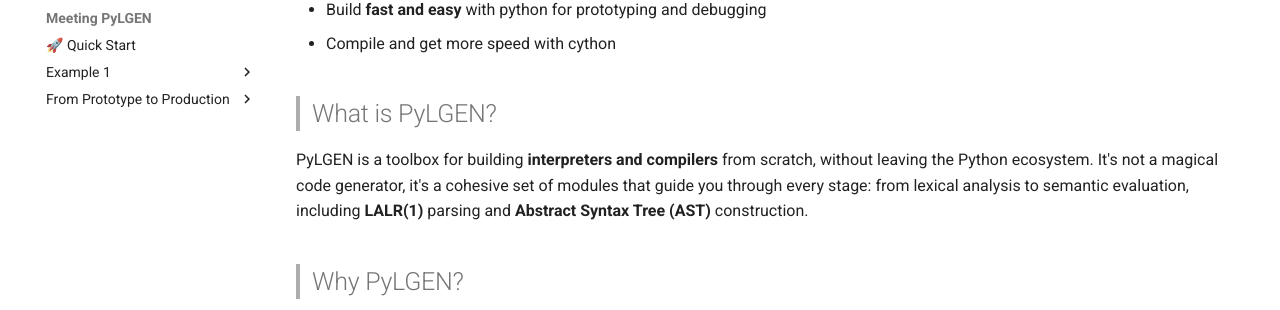
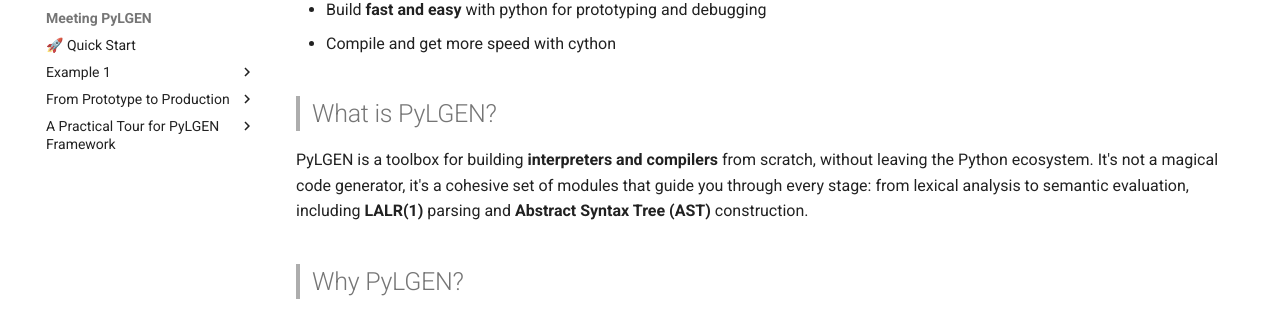
Before and after one commit to YonyUk/pylgen, an MkDocs documentation site: the page built from docs/index.md, in a window 1280 px wide. Shown: the part 317-627 px from the top of the page. Built offline with MkDocs 1.6.1 and Material for MkDocs 9.7.7, drawn with Linux system fonts in a browser that asks for light colours.

Commit message:
starting the section

```diff
--- a/mkdocs.yml
+++ b/mkdocs.yml
@@ -20,6 +20,8 @@
       - Language Evolution: benchmark/from-arithmetic-to-veclang.md
       - Step 4: benchmark/step-4.md
       - Benchmark: benchmark/benchmark-conclusion.md
+    - A Practical Tour for PyLGEN Framework:
+      - Common: api/common/common.md
 
 theme:
   name: material
```
Also changed, not shown: docs/api/common/common.md (added).
